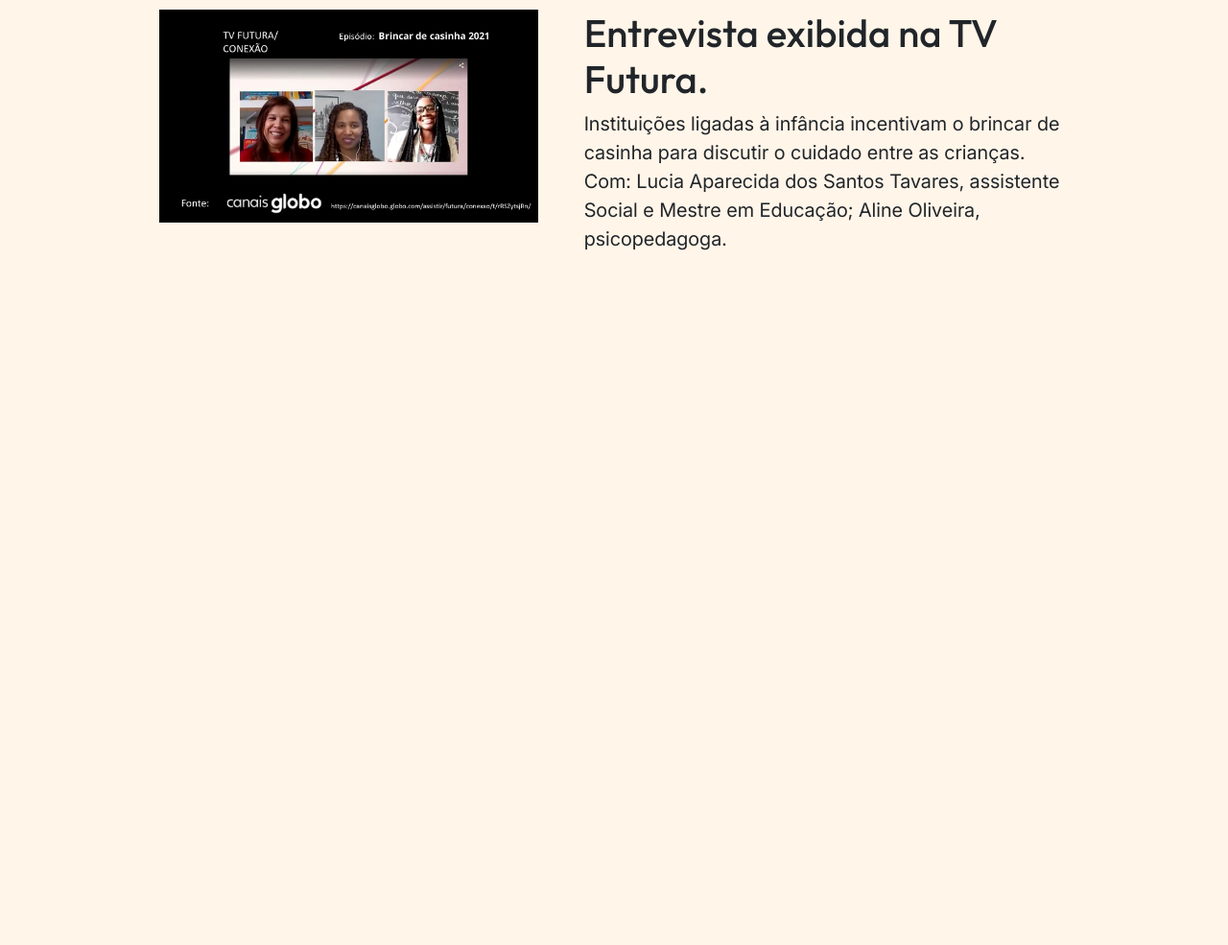
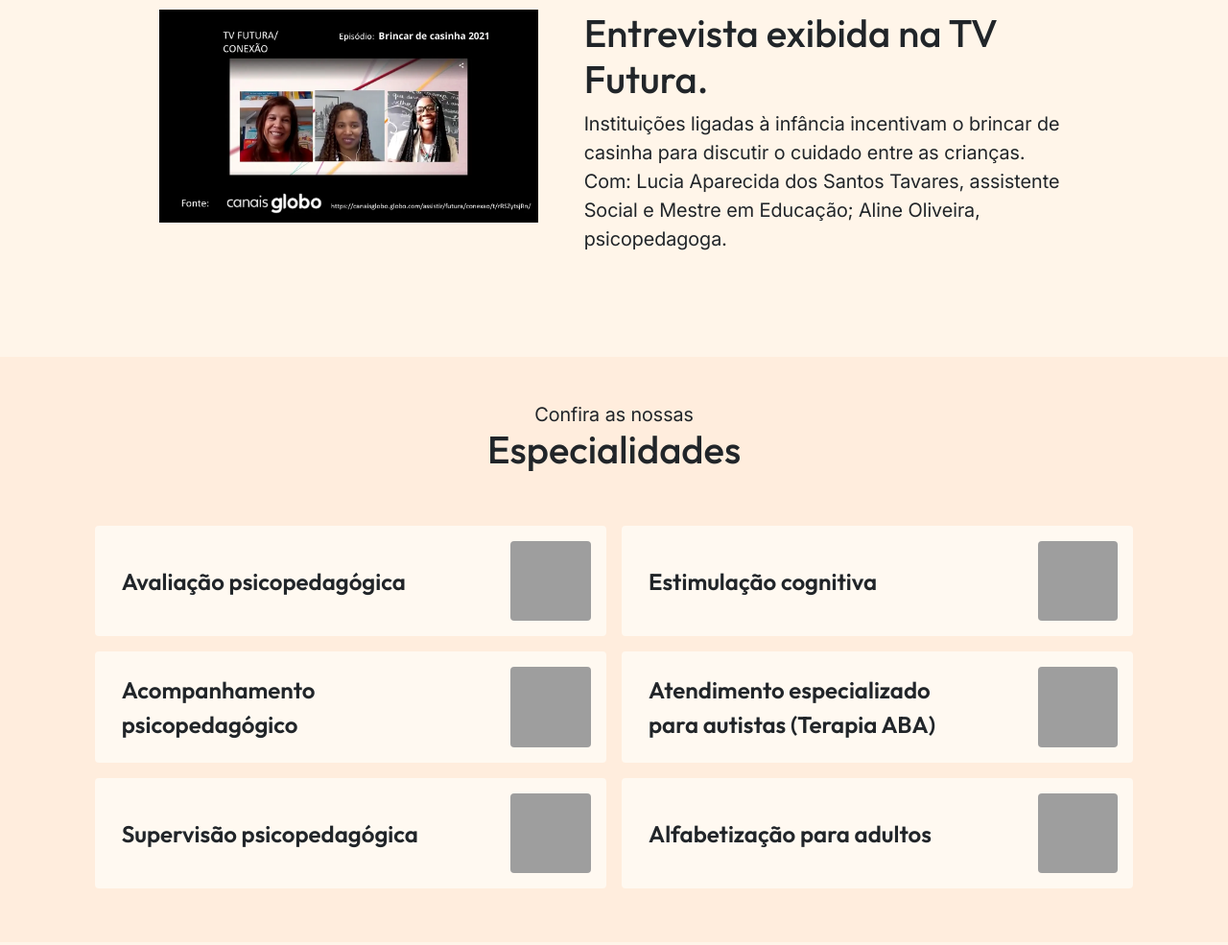
Before and after one commit to fellipense/LAPS-html-css, a website: page views/index.html in a window 1280 px wide. Shown: the part 1594-2579 px from the top of the page at 96% size. Before the commit the page ends 1894 px from the top, so only its background shows below. Drawn offline with Linux system fonts and the light colour scheme; grey boxes are pictures that could not be loaded; a web font is replaced by a local one.

Commit message:
sessão de especialidades feita

```diff
--- a/views/index.html
+++ b/views/index.html
@@ -105,7 +105,7 @@
         </section>
 
         <!-- VEJA TAMBÉM -->
-        <section id="veja-tambem" class="position-relative">
+        <section id="veja-tambem" class="position-relative pb-4">
 
             <!-- FAIXADA -->
             <div class="row g-0 faixada">
@@ -119,7 +119,7 @@
                 <div class="col-4">
                     <img src="images/arte-para-tv-futura.webp" alt="Entrevista exibida na TV Futura" class="img-fluid">
                 </div>
-                <div class="col-5">
+                <div class="col-5 mb-5">
                     <h3>Entrevista exibida na TV Futura.</h3>
                     <p>
                         Instituições ligadas à infância incentivam o brincar de casinha para discutir o cuidado
@@ -129,6 +129,52 @@
                 </div>
             </div>
         </section>
+
+        <!-- ESPECIALIDADES -->
+        <section id="especialidades" class="py-5">
+            <h3 class="text-center mb-5">
+                Confira as nossas <br>
+                <span id="titulo-especialidades">Especialidades</span>
+            </h3>
+            <div class="row  m-auto justify-content-center">
+                <div class="col-5 m-2">
+                    <div class="row p-3 bg-light align-items-center justify-content-between rounded-1">
+                        <div class="col-8"><spam class="title-especialidade">Avaliação psicopedagógica</spam></div>
+                        <div class="col-2 p-0"><img src="https://picsum.photos/500" alt="" class="img-fluid icon-especialidade rounded-1"></div>
+                    </div>
+                </div>
+                <div class="col-5 m-2">
+                    <div class="row p-3 bg-light align-items-center justify-content-between rounded-1">
+                        <div class="col-8"><spam class="title-especialidade">Estimulação cognitiva</spam></div>
+                        <div class="col-2 p-0"><img src="https://picsum.photos/500" alt="" class="img-fluid icon-especialidade rounded-1"></div>
+                    </div>
+                </div>
+                <div class="col-5 m-2">
+                    <div class="row p-3 bg-light align-items-center justify-content-between rounded-1">
+                        <div class="col-8"><spam class="title-especialidade">Acompanhamento psicopedagógico</spam></div>
+                        <div class="col-2 p-0"><img src="https://picsum.photos/500" alt="" class="img-fluid icon-especialidade rounded-1"></div>
+                    </div>
+                </div>
+                <div class="col-5 m-2">
+                    <div class="row p-3 bg-light align-items-center justify-content-between rounded-1">
+                        <div class="col-8"><spam class="title-especialidade">Atendimento especializado para autistas (Terapia ABA)</spam></div>
+                        <div class="col-2 p-0"><img src="https://picsum.photos/500" alt="" class="img-fluid icon-especialidade rounded-1"></div>
+                    </div>
+                </div>
+                <div class="col-5 m-2">
+                    <div class="row p-3 bg-light align-items-center justify-content-between rounded-1">
+                        <div class="col-8"><spam class="title-especialidade">Supervisão psicopedagógica</spam></div>
+                        <div class="col-2 p-0"><img src="https://picsum.photos/500" alt="" class="img-fluid icon-especialidade rounded-1"></div>
+                    </div>
+                </div>
+                <div class="col-5 m-2">
+                    <div class="row p-3 bg-light align-items-center justify-content-between rounded-1">
+                        <div class="col-8"><spam class="title-especialidade">Alfabetização para adultos</spam></div>
+                        <div class="col-2 p-0"><img src="https://picsum.photos/500" alt="" class="img-fluid icon-especialidade rounded-1"></div>
+                    </div>
+                </div>
+            </div>
+        </section>
     </main>
 
     <script src="bootstrap-5.3.3/js/bootstrap.bundle.js"></script>
--- a/views/style.css
+++ b/views/style.css
@@ -10,6 +10,13 @@
     font-family: "Outfit";
     src: url("fonts/Outfit/Outfit-Medium.ttf") format("truetype");
     font-weight: normal;
+    font-style: normal;
+}
+
+@font-face {
+    font-family: "Outfit";
+    src: url("fonts/Outfit/Outfit-SemiBold.ttf") format("truetype");
+    font-weight: 600;
     font-style: normal;
 }
 
@@ -136,3 +143,25 @@ button a{
     transform: translate(0, -110%);
     width: 100%;
 }
+
+#especialidades {
+    background-color: #ffeddd;
+}
+
+#especialidades h3 {
+    font-family: Inter;
+    font-weight:  normal;
+    font-size: 15pt;
+}
+
+#especialidades #titulo-especialidades {
+    font-family: Outfit;
+    font-weight: normal;
+    font-size: 30pt;
+}
+
+.title-especialidade {
+    font-family: Outfit;
+    font-weight: 600;
+    font-size: 18pt;
+}
```
